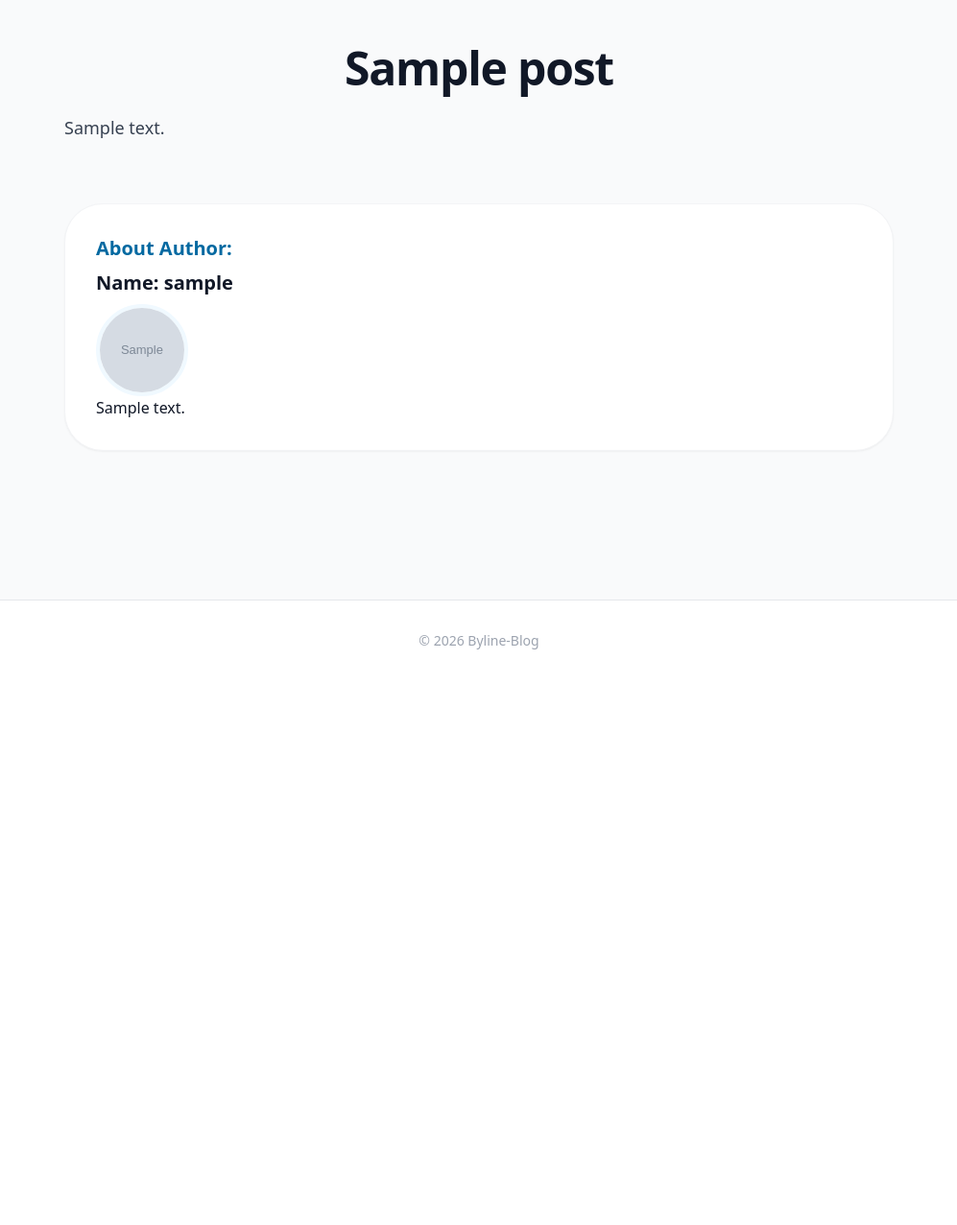
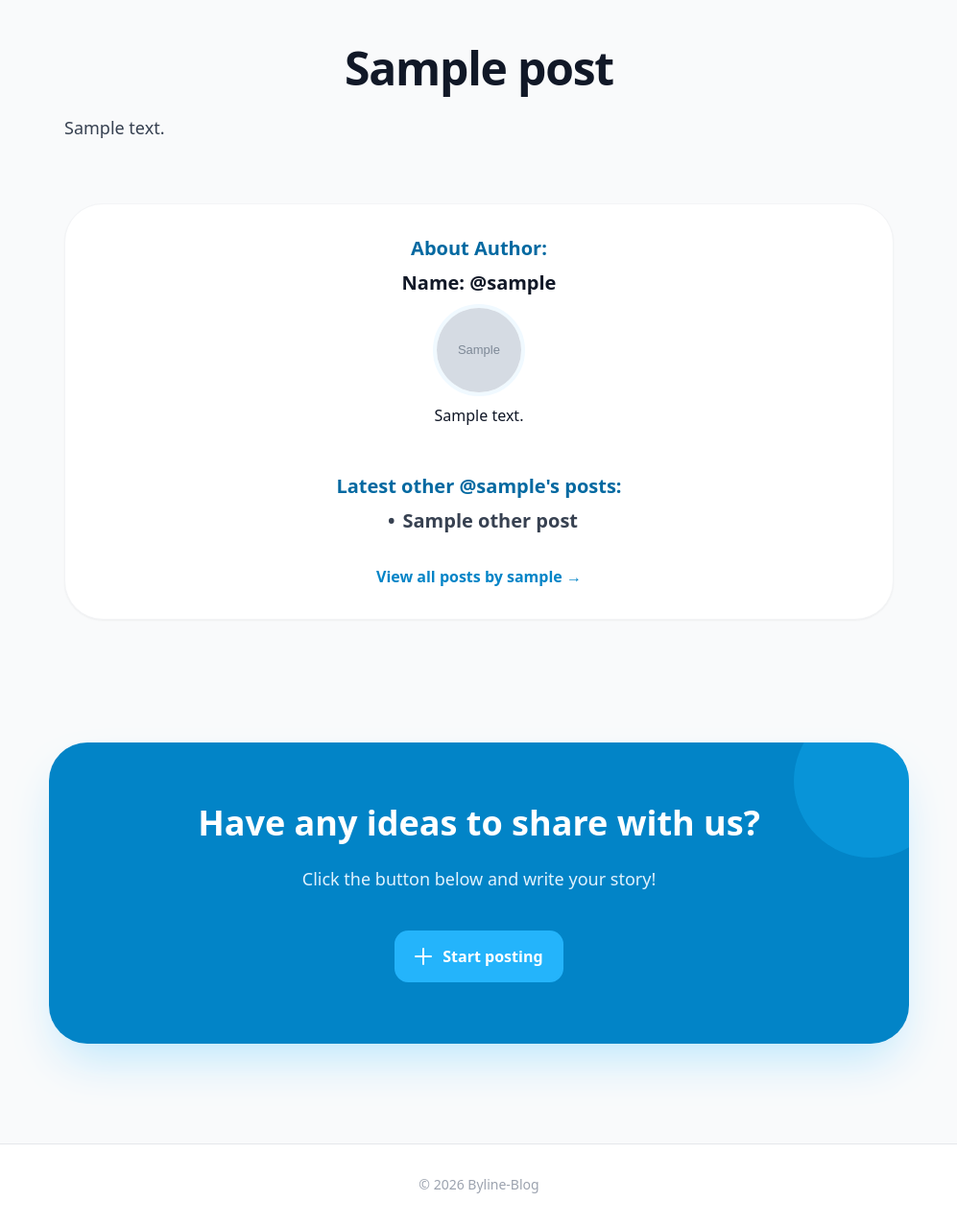
Before and after one commit to julia-khrabatyn/Blog-Project, a Django app: template blog/templates/post_detail.html in a window 1280 px wide. Shown: the part 90-1367 px from the top of the page at 96% size, without its empty margins (141-1138 px from the left). Before the commit the page ends 767 px from the top, so only its background shows below. Run offline with Django 5.2, Linux system fonts and the light colour scheme; the template is opened without the code that fills it: most values are stand-ins (such as "Sample title", 1, 10 or a date in 2020); grey boxes marked "Sample" are stand-in pictures; some libraries are stand-ins or nearby versions.

Commit message:
add  3 latest another author's posts in post_detail

```diff
--- a/blog/templates/post_detail.html
+++ b/blog/templates/post_detail.html
@@ -7,33 +7,53 @@
 {% with h2_style="text-xl font-bold text-sky-700 mb-2" %}
 {% with h4_style="text-xl font-bold text-gray-900 mb-2" %}
 
-<main class="max-w-4xl mx-auto px-4 py-12">
+<main class="max-w-4xl mx-auto px-4 py-12 text-center">
     <h1 class="{{ h1_style }}">
         {{ post.title }}
     </h1>
 
-    <div class="text-lg text-gray-700 leading-relaxed space-y-6">
+    <div class="text-lg text-gray-700 leading-relaxed space-y-6 text-justify">
         {{ post.text|linebreaks }}
     </div>
 
     <section class="{{ card_style }}">
         <h2 class="{{ h2_style }}">About Author:</h2>
-        <h4 class="{{ h4_style }}">Name: {{ post.user.username }}</h4>
-        {% if post.user.avatar %}
-            <img class="author-avatar-img" src="{{ post.user.avatar.url }}" alt="Avatar">
-        {% else %}
-            <img class="author-avatar-img" src={% static "images/default_avatar.jpeg"%} alt="Avatar">
-        {% endif %}
+        <h4 class="{{ h4_style }}">Name: @{{ post.user.username }}</h4>
+        <div class="flex flex-col items-center">
+            {% if post.user.avatar %}
+                <img class="author-avatar-img" src="{{ post.user.avatar.url }}" alt="Avatar">
+            {% else %}
+                <img class="author-avatar-img" src={% static "images/default_avatar.jpeg"%} alt="Avatar">
+            {% endif %}
+        </div>
         {% if post.user.bio %}
-            <p>{{ post.user.bio }}</p>
+            <p class="mt-2">{{ post.user.bio }}</p>
         {% else %}
             <p>This author is a mystery! They haven't shared their story yet.</p>
         {% endif %}
+        <br></br>
+        <section>
+            <h3 class="{{ h2_style }}">Latest other @{{ post.user.username }}'s posts: </h3>
+            {% for other_post in latest_author_posts%}
+                <h5 class="text-xl font-semibold text-gray-700 group-hover:text-sky-600 transition-colors">
+                    <a href={% url "post_detail" post.pk %}><span class="mx-2">•</span>{{ other_post.title }}</a>
+                </h5>
+            {% empty %}
+                <p class="text-gray-700 italic">No other posts from <span class= "text-sky-700 font-semibold">{{ post.user.username }} </span> yet.</p>
+            {% endfor %}
+        </section>
+        <div class="mt-8">
+            {% if other_post%}
+                <a href="#{# url 'author_posts' post.user.username #}" class="text-sky-600 font-bold hover:underline">
+                    View all posts by {{ post.user.username }} →
+                </a>
+            {% endif %}
+        </div>
     </section>
 </main>
-
 {% endwith %}
 {% endwith %}
 {% endwith %}
 {% endwith %}
+{% include "includes/_action_section.html" with title="Have any ideas to share with us?" subtitle="Click the button below and write your story!" button_text="Start posting" url="#" %}
 {% endblock content %}
```
Also changed, not shown: blog/views.py (+10 -0 lines), static/images/default_avatar.jpeg, static/images/empty_list.png.
